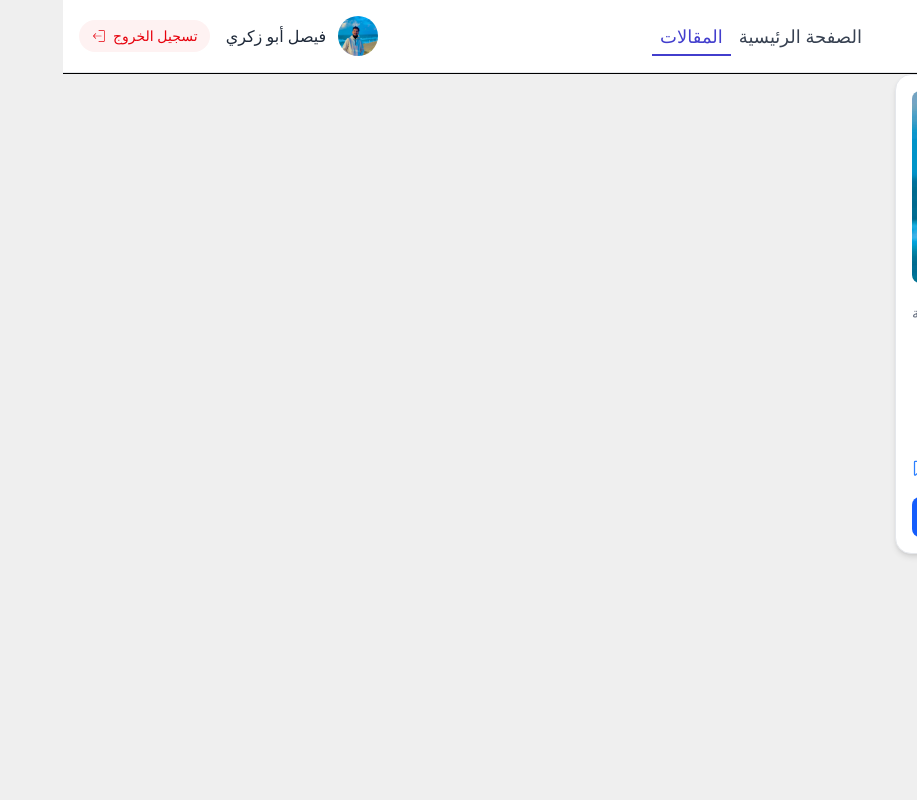
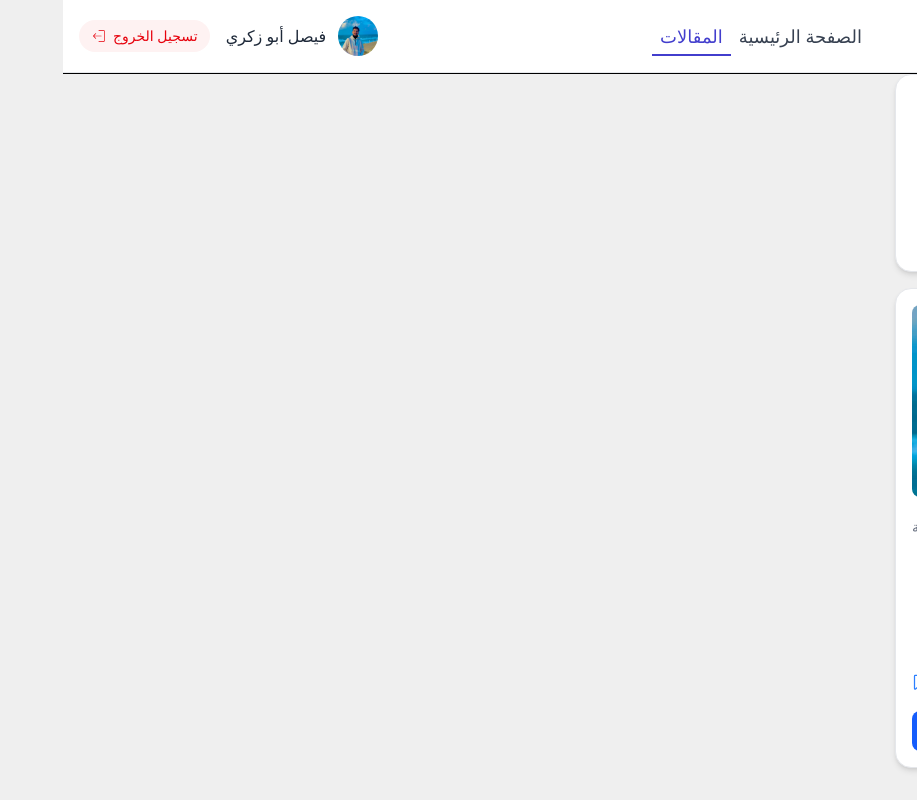
Before and after one commit to MoheeQwariq/gsg_next_project, a Next.js app: page /blogs in a window 1280 px wide. Shown: the whole page, without its empty margins (363-1280 px from the left). Built offline with nearby package versions, Linux system fonts and the light colour scheme.

Commit message:
create 2 components , one for the trending blog card and the other will collect the all trending blogs togther

```diff
--- a/app/blogs/page.tsx
+++ b/app/blogs/page.tsx
@@ -1,70 +1,12 @@
-import Image from "next/image";
+import CardBlog from "@/components/blog/CardBlog";
+import TrendingBlogs from "@/components/blog/TrendingBlogs";
 import React from "react";
-import { CiHeart } from "react-icons/ci";
-import { PiChatDots } from "react-icons/pi";
-import photo from "../../public/myPhoto.jpg";
+
 const page = () => {
   return (
-    <div className="bg-white rounded-2xl shadow-md overflow-hidden border border-gray-200 p-4 w-full max-w-md">
-      {/* صورة المقالة*/}
-      <div className="w-full h-48 relative">
-        <Image
-          src={photo}
-          alt="عنوان المقالة"
-          layout="fill"
-          objectFit="cover"
-          className="rounded-lg"
-        />
-      </div>
-
-      {/* محتوى المقالة */}
-      <div className="mt-4">
-        {/* العنوان و وقت النشر */}
-        <div className="flex justify-between items-center">
-          <h2 className="text-xl font-semibold text-gray-900">عنوان المقالة</h2>
-          <span className="text-sm text-gray-500">قبل 12 ساعة</span>
-        </div>
-
-        {/* نبذة قصيرة عن المقالة */}
-        <p className="text-gray-700 mt-2 text-sm leading-relaxed">
-          نص المقالة يذهب هنا. يمكنك وضع نبذة مختصرة عن المقال لجذب القراء...
-        </p>
-
-        {/* صاحب المقالة */}
-        <div className="flex items-center mt-4">
-          <Image
-            src={photo}
-            alt="فيصل أبو زكري"
-            width={40}
-            height={40}
-            className="w-10 h-10 rounded-full border border-gray-300 object-cover"
-          />
-          <span className="ml-2 text-gray-900 font-medium">فيصل أبو زكري</span>
-        </div>
-
-        {/* تصنيف المقالة و التفاعل معها */}
-        <div className="mt-4 flex justify-between items-center text-gray-600 text-sm">
-          <span className="px-3 py-1 bg-gray-100 text-gray-700 rounded-lg">
-            الصنف
-          </span>
-          <div className="flex gap-4">
-            <div className="flex items-center gap-1 cursor-pointer">
-              <span>1</span>
-
-              <CiHeart className="text-red-500" size={20} />
-            </div>
-            <div className="flex items-center gap-1 cursor-pointer">
-              <span>1</span>
-              <PiChatDots className="text-blue-500" size={20} />
-            </div>
-          </div>
-        </div>
-
-        {/* اقرأ المزيد */}
-        <button className="mt-4 w-full bg-blue-600 text-white py-2 rounded-lg hover:bg-blue-700 transition cursor-pointer">
-          اقرأ المزيد
-        </button>
-      </div>
+    <div className="flex flex-col gap-4">
+      <TrendingBlogs />
+      <CardBlog />
     </div>
   );
 };
--- /dev/null
+++ b/components/blog/TrendingBlog.tsx
@@ -0,0 +1,42 @@
+import Image from "next/image";
+import React from "react";
+import myPhoto from "@/public/myPhoto.jpg";
+const TrendingBlog = () => {
+  return (
+    <div className="flex  ">
+      <div className=" h-28 w-24 relative">
+        <Image
+          src={myPhoto}
+          alt="عنوان المقالة"
+          layout="fill"
+          objectFit="cover"
+          className="rounded-lg"
+        />
+      </div>
+      <div>
+        <p>
+          {" "}
+          نص المقالة يذهب هنا. يمكنك وضع نبذة مختصرة عن المقال لجذب القراء...
+        </p>
+        <div className="flex">
+          <div className="flex items-center mt-4">
+            <Image
+              src={myPhoto}
+              alt="فيصل أبو زكري"
+              width={40}
+              height={40}
+              className="w-10 h-10 rounded-full border border-gray-300 object-cover"
+            />
+            <span className="ml-2 text-gray-900 font-medium">
+              فيصل أبو زكري
+            </span>
+          </div>
+          <span className="px-1 py-1 bg-gray-100 text-gray-700 ">الصنف</span>
+          <span className="text-sm text-gray-500">قبل 12 ساعة</span>
+        </div>
+      </div>
+    </div>
+  );
+};
+
+export default TrendingBlog;
--- /dev/null
+++ b/components/blog/TrendingBlogs.tsx
@@ -0,0 +1,16 @@
+import React from "react";
+import TrendingBlog from "./TrendingBlog";
+const TrendingBlogs = () => {
+  return (
+    <div className=" bg-white rounded-2xl shadow-md overflow-hidden border border-gray-200 p-6 w-full max-w-md ">
+      <h3 className="text-xl font-semibold text-gray-900 mb-2">
+        المقالات الرائجة
+      </h3>
+      <div>
+        <TrendingBlog />
+      </div>
+    </div>
+  );
+};
+
+export default TrendingBlogs;
```
